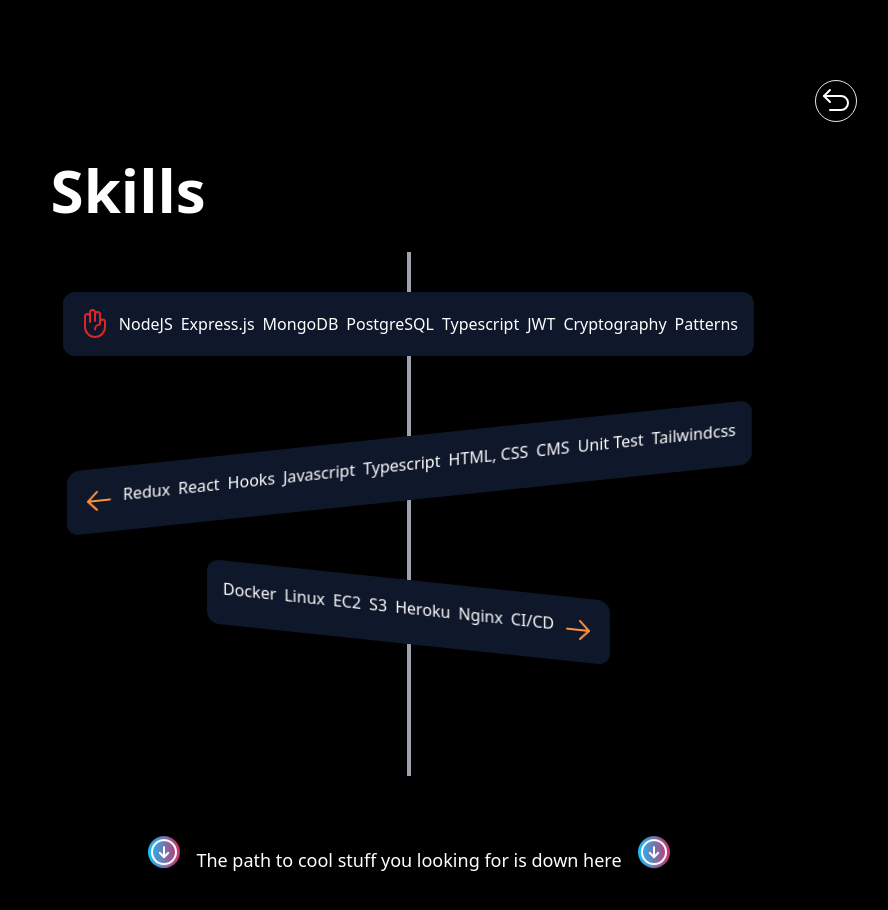
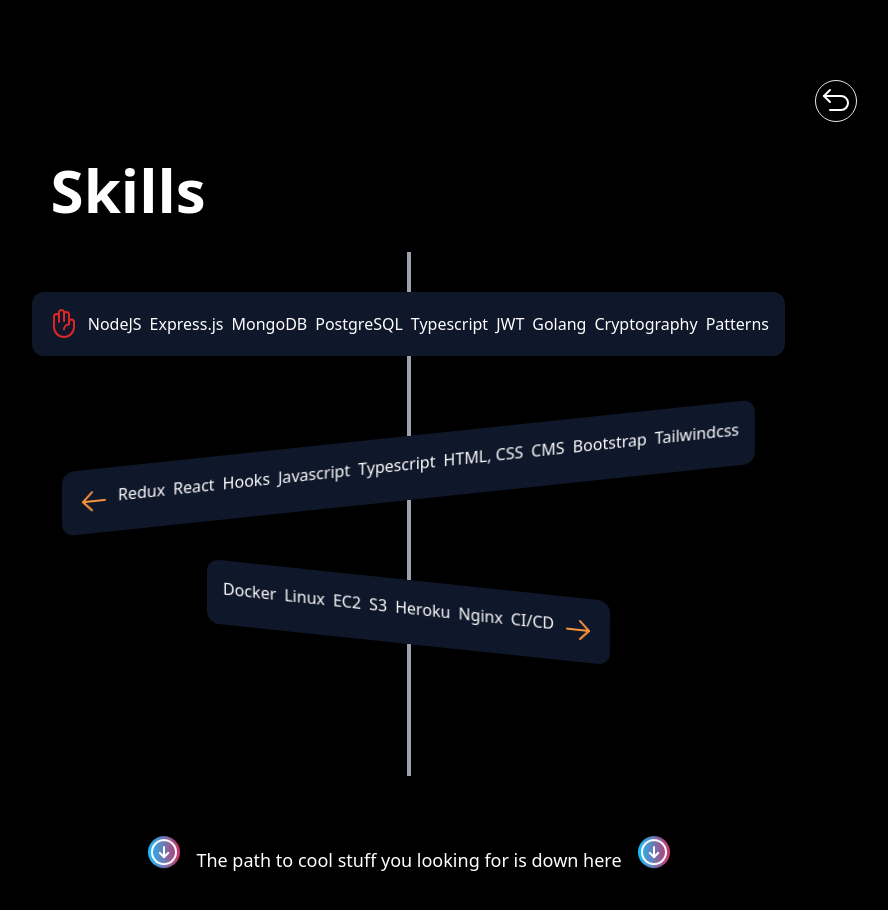
Before and after one commit to KaioMarxDEV/portfolio, a Next.js app: page /work in a window 1280 px wide. Shown: the top 910 px of the page, without its empty margins (231-1119 px from the left). Built offline with nearby package versions, Linux system fonts and the light colour scheme.

Commit message:
refac: skills array

```diff
--- a/src/components/Skills/skills.ts
+++ b/src/components/Skills/skills.ts
@@ -5,8 +5,9 @@ export const backend = [
   {id: 4, name: 'PostgreSQL'},
   {id: 5, name: 'Typescript'},
   {id: 6, name: 'JWT'},
-  {id: 7, name: 'Cryptography'},
-  {id: 8, name: 'Patterns'},
+  {id: 7, name: 'Golang'},
+  {id: 8, name: 'Cryptography'},
+  {id: 9, name: 'Patterns'},
 ]
 
 export const devops = [
@@ -27,6 +28,6 @@ export const frontend = [
   {id: 6, name: 'Typescript'},
   {id: 7, name: 'HTML, CSS'},
   {id: 8, name: 'CMS'},
-  {id: 9, name: 'Unit Test'},
+  {id: 9, name: 'Bootstrap'},
   {id: 10, name: 'Tailwindcss'},
 ]
```
